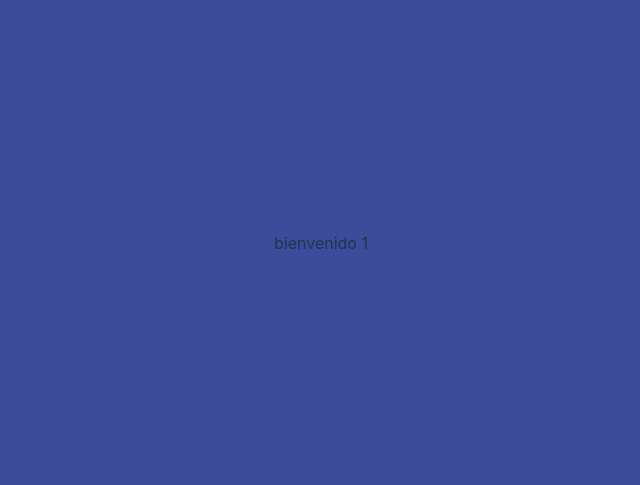
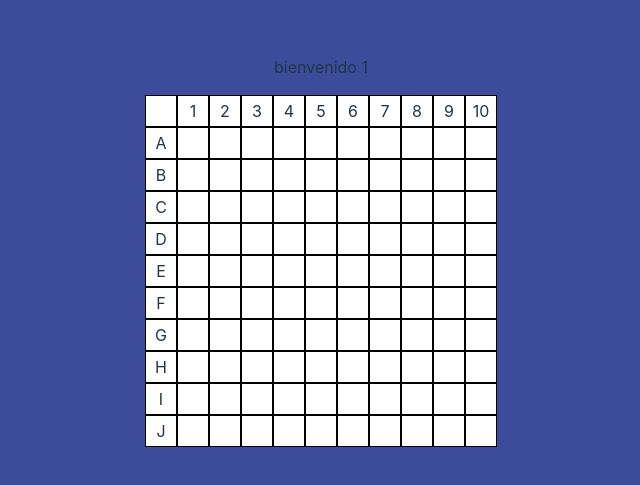
Before and after one commit to Cabezas-Juan-Manuel/-unq-ui-juanManuel-cabezas-trabajo-final, a React (Vite) app: page /gameScreen/1 in a window 1280 px wide. Shown: the part 157-642 px from the top of the page, without its empty margins (319-959 px from the left). Built offline with nearby package versions, Linux system fonts and the light colour scheme; a web font is replaced by a local one.

Commit message:
se agrega tablero

```diff
--- /dev/null
+++ b/src/Components/Styles/playerField.css
@@ -0,0 +1,23 @@
+.battle-field {
+    display: inline-table;
+    grid-template-columns: repeat(11, 1fr);
+    gap: 5px;
+  }
+
+  .row {
+    display: flex;
+  }
+
+  .cell {
+    background-color: white;
+    width: 30px; /* Ajuste el ancho según tus necesidades */
+    height: 30px;
+    border: 1px solid #000;
+    display: flex;
+    align-items: center;
+    justify-content: center;
+  }
+
+  .ship {
+    background-color: #3498db; /* Color de fondo para celdas con barcos */
+  }
--- /dev/null
+++ b/src/Components/playerField.jsx
@@ -0,0 +1,21 @@
+import React from 'react';
+import './Styles/playerField.css';
+
+function PlayerField({ battleField }) {
+  return (
+    <div className="battle-field">
+      {battleField.map((row, rowIndex) => (
+        <div key={rowIndex} className="row">
+          {row.map((cell, columnIndex) => (
+            <div key={cell.coordinates} className={`cell ${cell.ship ? 'ship' : ''}`}>
+              {rowIndex > 0 && columnIndex === 0 ? String.fromCharCode(64 + rowIndex) : null }
+              {rowIndex === 0 && columnIndex > 0 ? columnIndex  : null }
+            </div>
+          ))}
+        </div>
+      ))}
+    </div>
+  );
+}
+
+export default PlayerField;
--- /dev/null
+++ b/src/Objects/battlefield.js
@@ -0,0 +1,60 @@
+export class BattleField {
+  constructor(rows, columns) {
+    this.board = [];
+
+    for (let i = 0; i < rows; i++) {
+      const row = [];
+
+      for (let j = 0; j < columns; j++) {
+        row.push({
+          coordinates: `${String.fromCharCode(65 + i)}${j + 1}`,
+          hit: false,
+          ship: false,
+        });
+      }
+
+      this.board.push(row);
+    }
+  }
+
+  placeShip(startRow, startColumn, orientation, length) {
+    for (let i = 0; i < length; i++) {
+      let row = startRow;
+      let column = startColumn;
+
+      if (orientation === 'horizontal') {
+        column += i;
+      } else if (orientation === 'vertical') {
+        row += i;
+      }
+
+      if (
+        row >= 0 && row < this.board.length &&
+        column >= 0 && column < this.board[0].length &&
+        row > 0 && column > 0
+      ) {
+        this.board[row][column].ship = true;
+        console.log(`Barco colocado en la coordenada: ${this.board[row][column].coordinates}`);
+      } else {
+        console.log('Coordenadas fuera del rango del tablero o en la primera fila/columna.');
+      }
+    }
+  }
+
+  receiveHit(row, column) {
+    if (
+      row >= 0 && row < this.board.length &&
+      column >= 0 && column < this.board[0].length
+    ) {
+      if (this.board[row][column].ship) {
+        console.log(`¡Barco alcanzado en la coordenada: ${this.board[row][column].coordinates}!`);
+      } else {
+        console.log(`Agua en la coordenada: ${this.board[row][column].coordinates}`);
+      }
+
+      this.board[row][column].hit = true;
+    } else {
+      console.log('Coordenadas fuera del rango del tablero.');
+    }
+  }
+}
--- a/src/Objects/ship.js
+++ b/src/Objects/ship.js
@@ -0,0 +1,5 @@
+export class BattleField {
+    constructor(length) {
+        this.length = length
+    }
+  }
--- a/src/Views/gameScreen/gameScreen.jsx
+++ b/src/Views/gameScreen/gameScreen.jsx
@@ -1,9 +1,22 @@
+import { useState } from "react";
 import {useParams} from "react-router-dom";
+import { BattleField } from '../../Objects/battlefield';
+import PlayerField from "../../Components/playerField";
+
 function GameScreen(){
-    //console.log({nickname})
     const {nickname} = useParams();
+
+    const [firstPlayerBattlefield, setfirstPlayerBattlefield] = useState(new BattleField(11, 11));
+
+    const [secondPlayerBattlefield, setsecondPlayerBattlefield] = useState(new BattleField(11, 11));
+
+    const [placementFase, setplacementFase] = useState(true);
+
     return(
+        <>
          <p> bienvenido {nickname}</p>
+         <PlayerField battleField={firstPlayerBattlefield.board} />
+        </>
     );
 }
 
```
Also changed, not shown: src/Objects/player.js (added), src/Objects/user.js (deleted).
